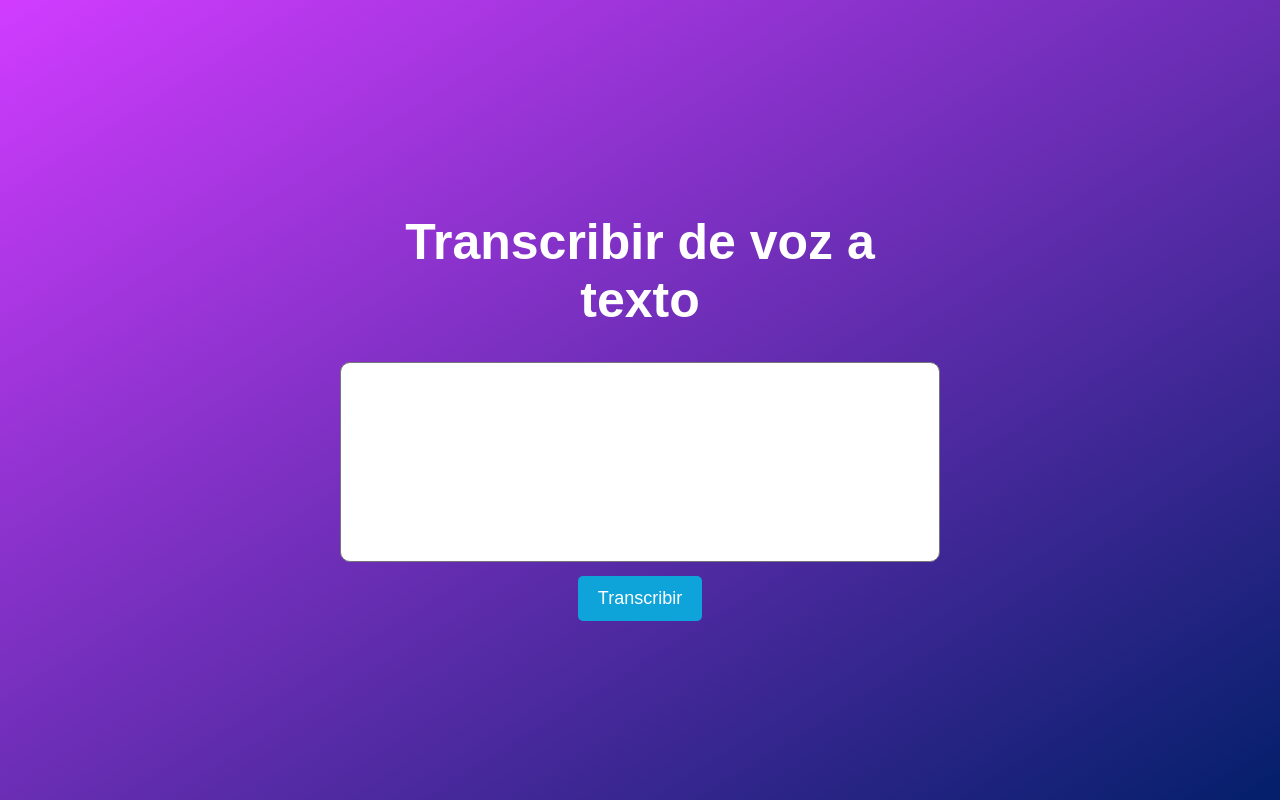
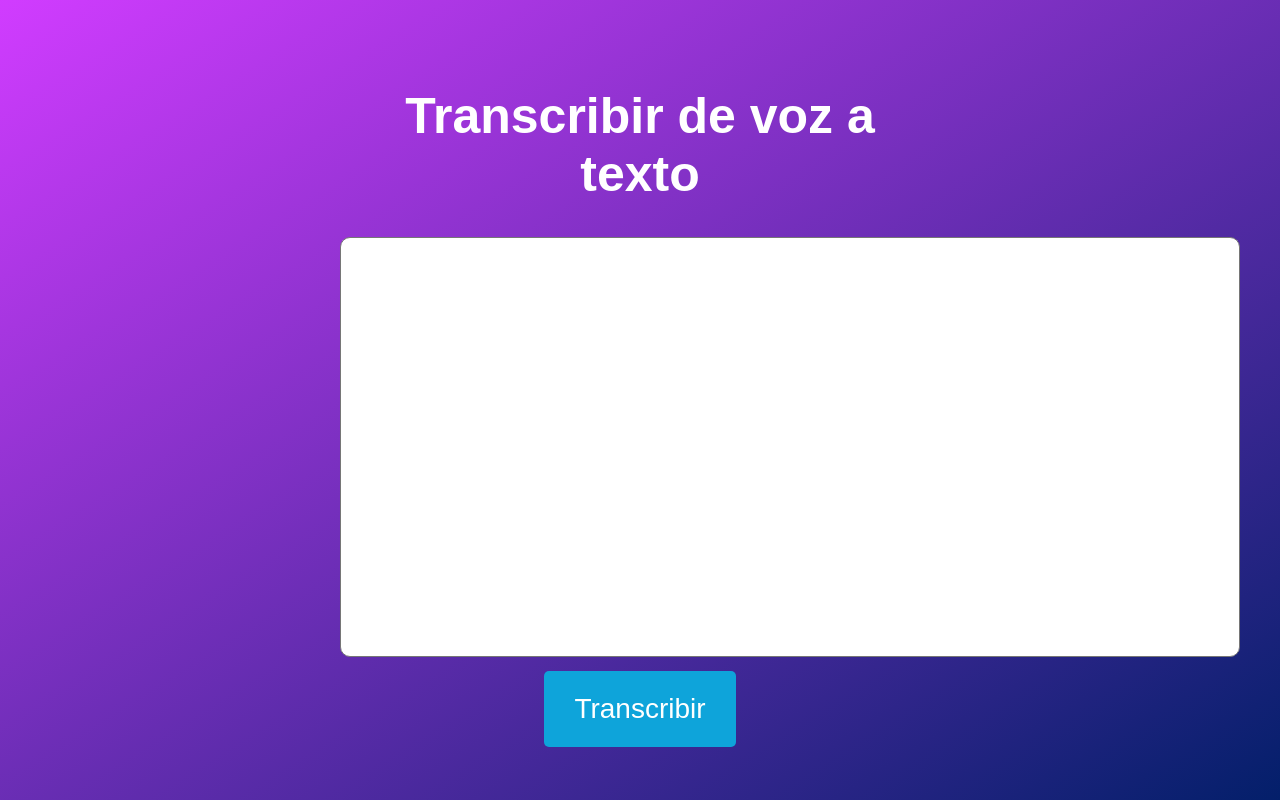
Before and after one commit to kdcriollo/kdcriollo.github.io, a PHP site: page / in a window 1280 px wide. Run offline with PHP 8.4, Linux system fonts and the light colour scheme.

Commit message:
required

```diff
--- a/voice/css/style.css
+++ b/voice/css/style.css
@@ -29,8 +29,8 @@ h1{
 	font-size: 50px;
 }
 #convert_text{
-  width: 100%;
-  height: 200px;
+  width: 150%;
+  height: 420px;
   border-radius: 10px;
   resize: none;
   padding: 10px;
@@ -38,11 +38,11 @@ h1{
   margin-bottom: 10px;
 }
 button{
-	padding: 12px 20px;
+	padding: 22px 30px;
   background: #0ea4da;
   border: 0;
   color: #fff;
-  font-size: 18px;
+  font-size: 28px;
   cursor: pointer;
   border-radius: 5px;
 }
```
